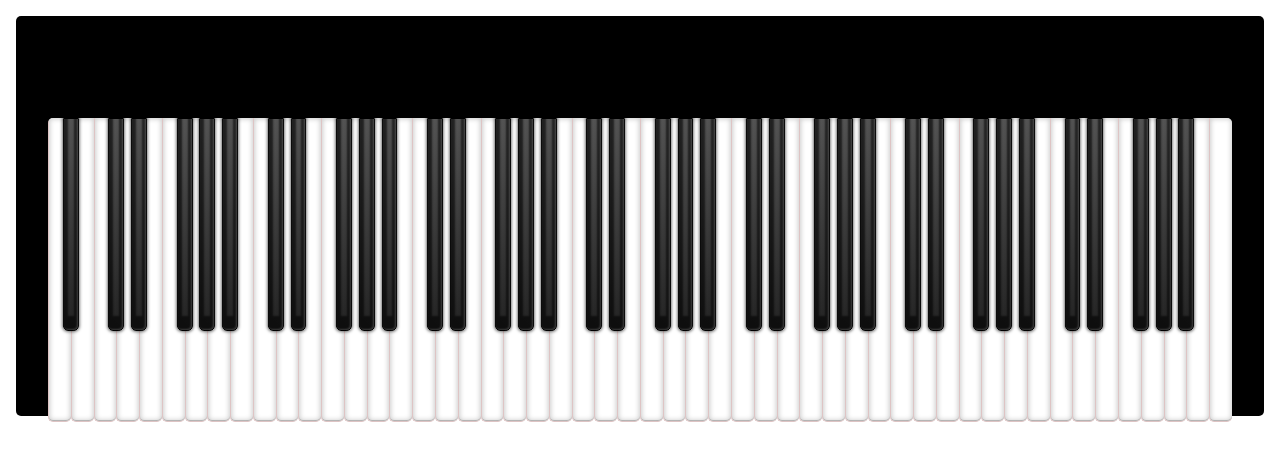
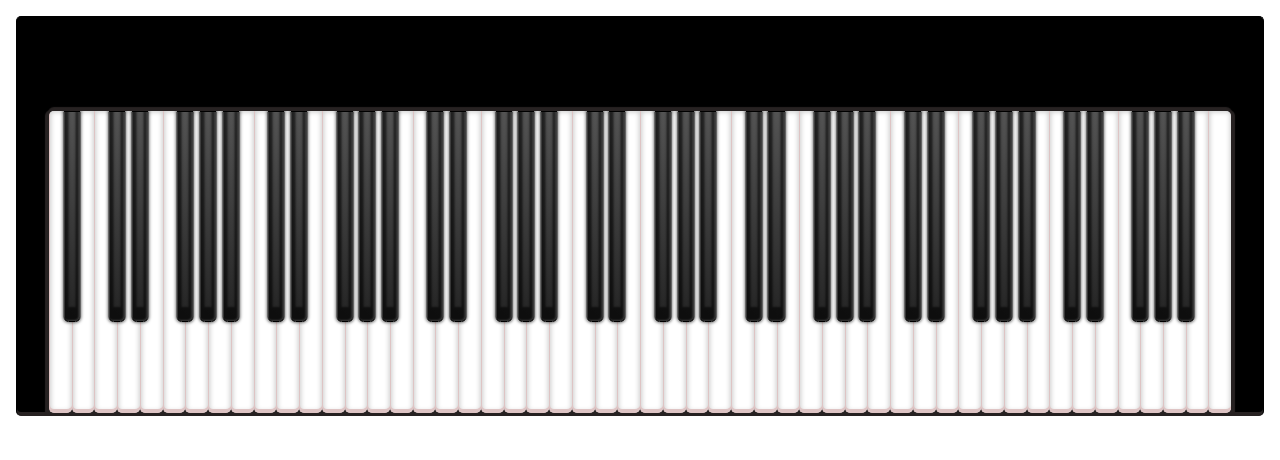
Before and after one commit to TimMansell/keyboard, a React (Create React App) app: page / in a window 1280 px wide. Shown: the top 460 px of the page. Built offline with nearby package versions, Linux system fonts and the light colour scheme.

Commit message:
Minor css tweaks

```diff
--- a/src/components/Keys/keys.scss
+++ b/src/components/Keys/keys.scss
@@ -3,8 +3,12 @@
   position: relative;
   overflow: hidden;
   height: 100%;
-  transform: translateY(6px);
+  transform: translateY(-2px);
   border-radius:5px 5px 0 0;
+  // border: 3px solid #272222;
+  border-bottom: 0;
+  background: #272222;
+  box-shadow: 0 -3px 1px 1px #272222, -3px 0 1px 1px #272222, 3px 0 1px 1px #272222;
 }
 
 .key {
@@ -22,7 +26,7 @@
       position: relative;
       border-left:1px solid #dec4c4;
       border-bottom:1px solid #dec4c4;
-      box-shadow: inset 0 -1px 0px 0 rgba(0,0,0,.2), inset 0 0 5px 1px #ccc;
+      box-shadow: inset 0 -3px 0px 0 #dec4c4, inset 0 0 5px 1px #ccc;
       background: #fff;
 
       &:active {
@@ -34,7 +38,7 @@
     &:nth-of-type(2) {
       position: absolute;
       height: 70%;
-      width: 70%;
+      width: 75%;
       z-index: 1;
       right: 0;
       transform: translateX(50%);
--- a/src/components/Piano/piano.scss
+++ b/src/components/Piano/piano.scss
@@ -3,4 +3,7 @@
   background: #000;
   padding: 6rem 2rem 0 2rem;
   border-radius: 5px;
+  box-shadow: inset 0 -3px 0px 0 #272222;
+  border: 1px solid #000;
+  border-bottom: 1px solid #272222;
 }
```
